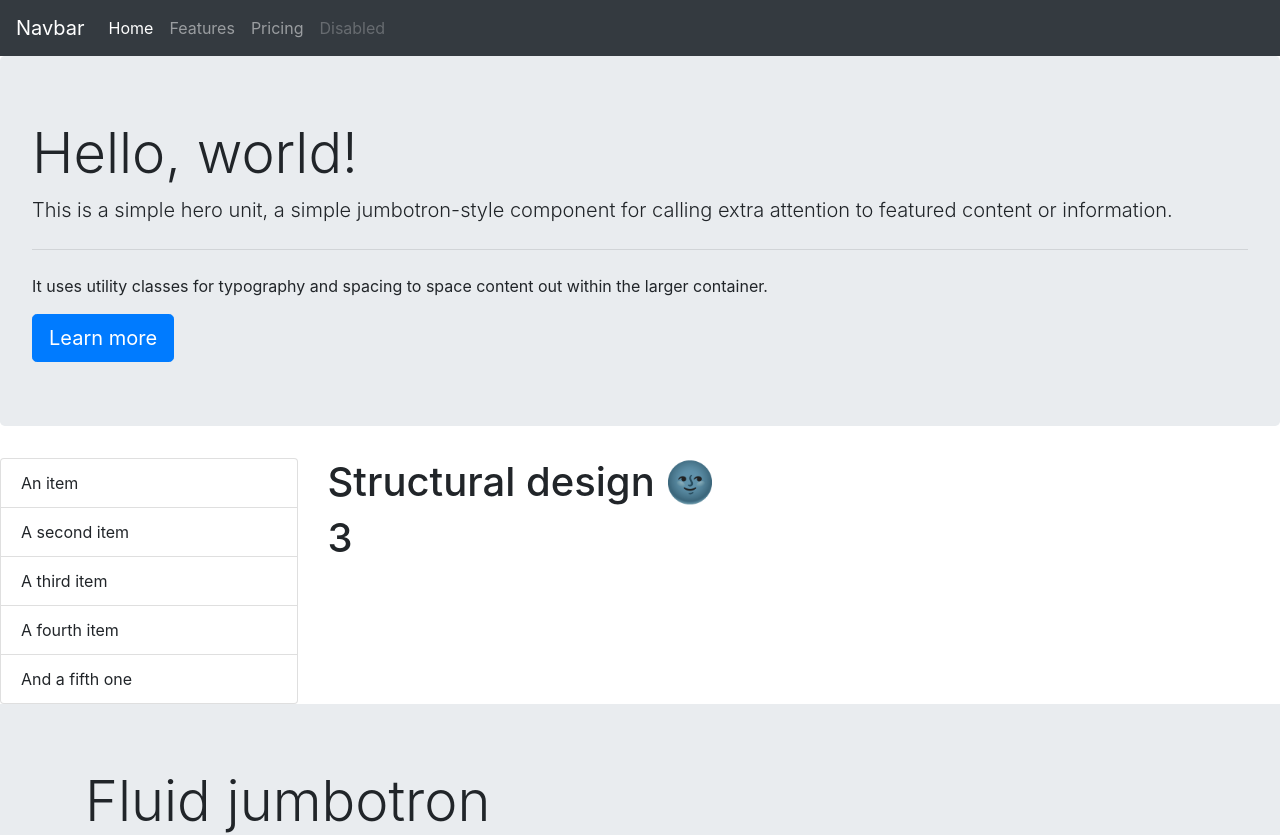
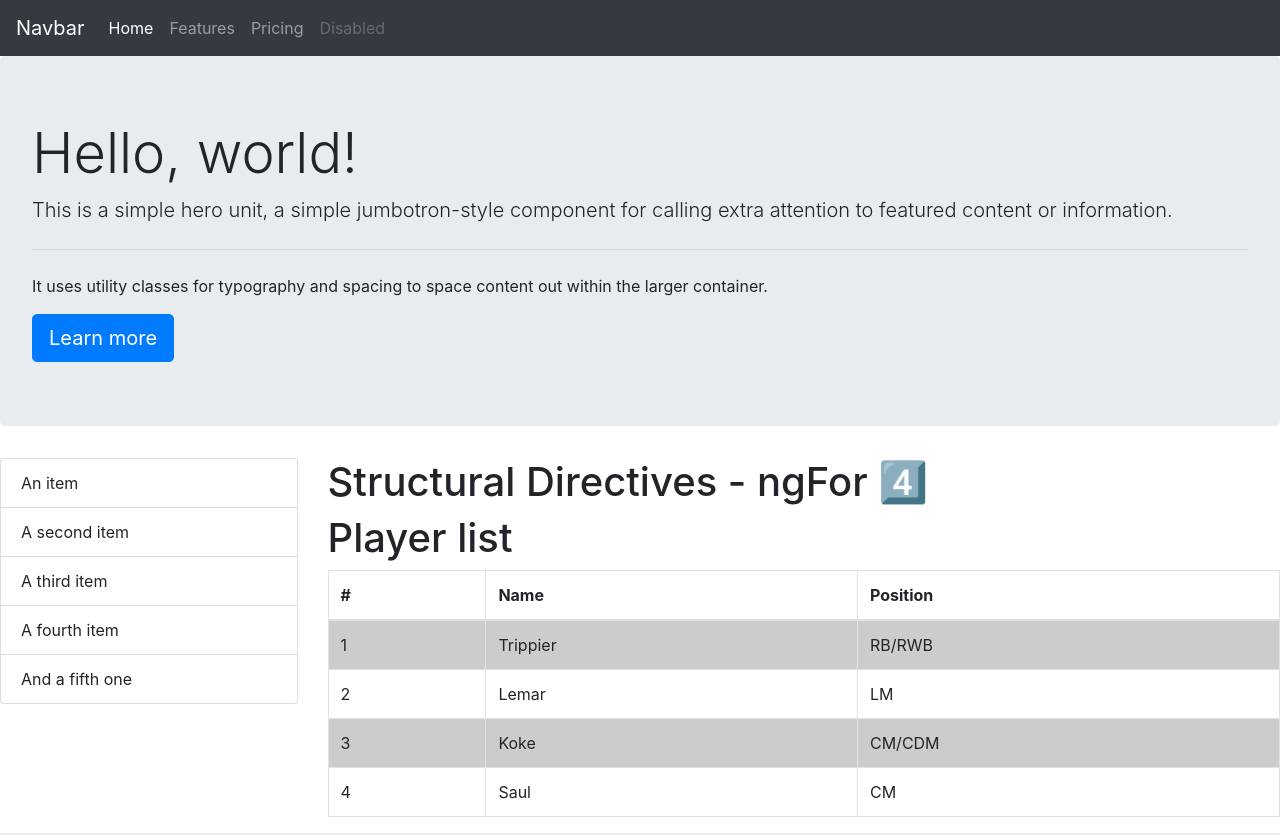
Before and after one commit to jdlovin/angular, an Angular app: page / in a window 1280 px wide. Shown: the top 835 px of the page. Built offline with nearby package versions, Linux system fonts and the light colour scheme.

Commit message:
niceg-for what

```diff
--- a/src/app/app.component.html
+++ b/src/app/app.component.html
@@ -5,7 +5,7 @@
         <app-sidebar></app-sidebar>
     </div>
     <div class="col-lg-9">
-        <app-switch></app-switch>
+        <app-for-what></app-for-what>
     </div>
 </div>
 
--- a/src/app/app.module.ts
+++ b/src/app/app.module.ts
@@ -15,6 +15,7 @@ import { InputComponent } from './component/input/input.component';
 import { StyleBindComponent } from './component/style-bind/style-bind.component';
 import { WhatIfComponent } from './component/what-if/what-if.component';
 import { SwitchComponent } from './component/switch/switch.component';
+import { ForWhatComponent } from './component/for-what/for-what.component';
 
 @NgModule({
   declarations: [
@@ -29,7 +30,8 @@ import { SwitchComponent } from './component/switch/switch.component';
     InputComponent,
     StyleBindComponent,
     WhatIfComponent,
-    SwitchComponent
+    SwitchComponent,
+    ForWhatComponent
   ],
   imports: [
     BrowserModule,
--- /dev/null
+++ b/src/app/component/for-what/for-what.component.html
@@ -0,0 +1,21 @@
+<h1>Structural Directives - ngFor 4️⃣</h1>
+
+<h1>Player list</h1>
+
+
+<table class="table table-bordered">
+    <thead>
+        <tr>
+            <th>#</th>
+            <th>Name</th>
+            <th>Position</th>
+        </tr>
+    </thead>
+    <tbody>
+        <tr *ngFor="let player of players; even as e;" [style.background]="e ? '#ccc' : '#fff'"  >
+            <td>{{player.id}}</td>
+            <td>{{player.name}}</td>
+            <td>{{player.position}}</td>
+        </tr>
+    </tbody>
+</table>
--- /dev/null
+++ b/src/app/component/for-what/for-what.component.ts
@@ -0,0 +1,24 @@
+import { Component, OnInit } from '@angular/core';
+
+@Component({
+  selector: 'app-for-what',
+  templateUrl: './for-what.component.html',
+  styleUrls: ['./for-what.component.css']
+})
+export class ForWhatComponent implements OnInit {
+
+  public names = ['Mark', 'Griezmann', 'Cunha', 'Saurez', 'Felix'];
+
+  public players = [
+    { id: 1, name: 'Trippier', position: 'RB/RWB'},
+    { id: 2, name: 'Lemar', position: 'LM'},
+    { id: 3, name: 'Koke', position: 'CM/CDM'},
+    { id: 4, name: 'Saul', position: 'CM'}
+  ]
+
+  constructor() { }
+
+  ngOnInit(): void {
+  }
+
+}
```
Also changed, not shown: src/app/component/for-what/for-what.component.css (added), 1 other file (tests, documents, lock files or other folders).
